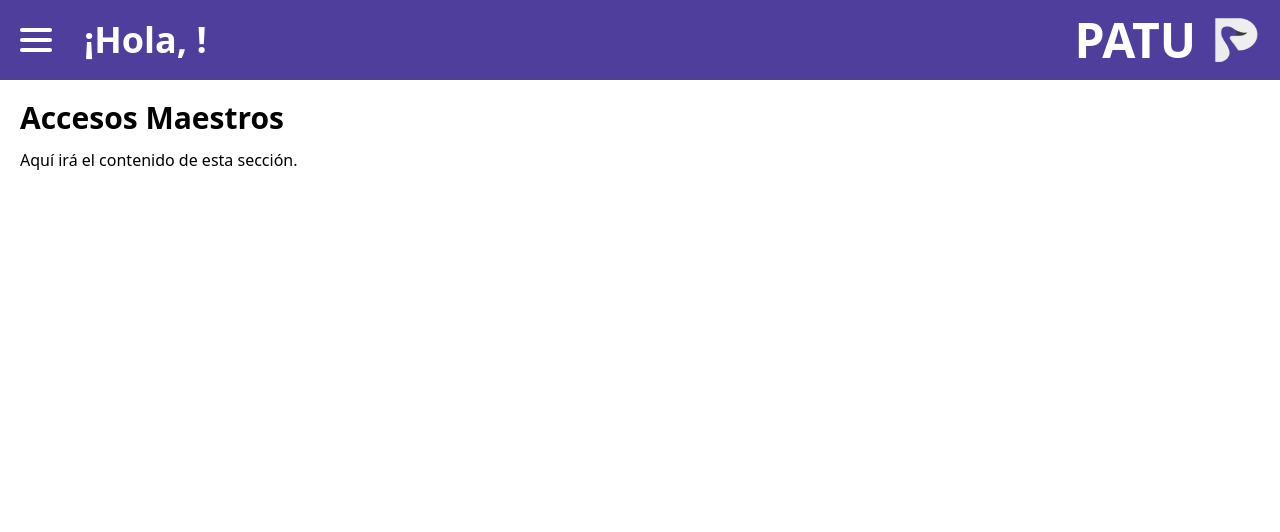
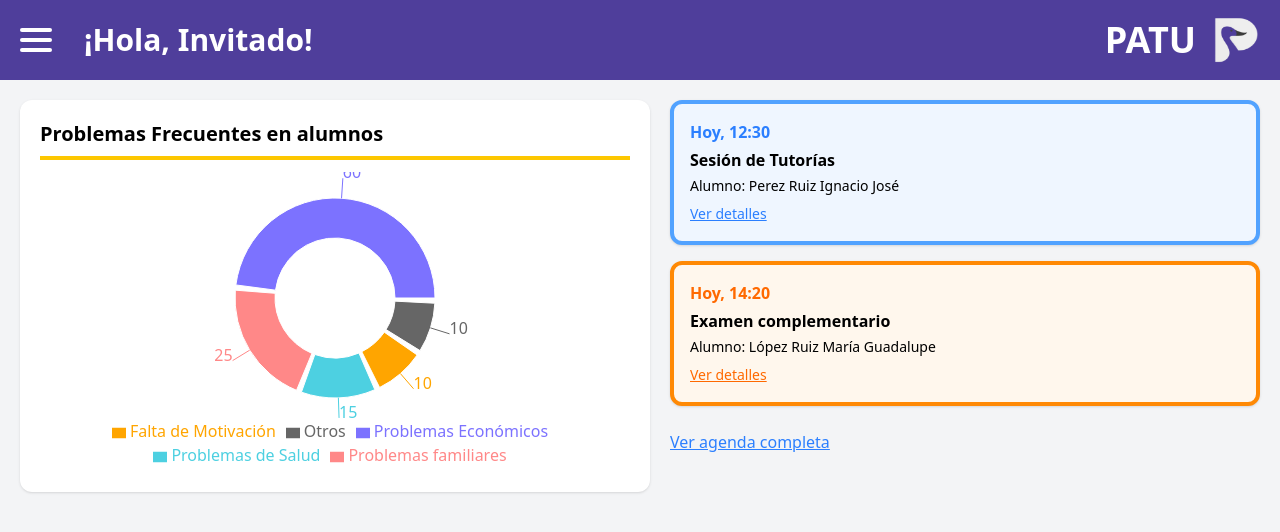
Before and after one commit to Jose-Melendez-Salas/PatuFront, a React (Vite) app: page /AccesosMaestros in a window 1280 px wide. Shown: the top 532 px of the page. Built offline with nearby package versions, Linux system fonts and the light colour scheme.

Commit message:
Actualizacion de mi rama con los ultimos cambios de salma

```diff
--- a/src/App.jsx
+++ b/src/App.jsx
@@ -3,31 +3,35 @@ import { BrowserRouter as Router, Route, Routes } from 'react-router-dom'
 import Login from './Login'
 import Registro from './Registro'
 import AccesosMaestros from './accesosMaestros'
-import Pruebas from './Pruebas'
+import Pruebas_temp from './Pruebas_temp'
 import RecuperarContra from './RecuperarContra'
 import EventoCalendario from './EventoCalendario'
 import Calendario from './Calendario'
 import Grupos from './Grupos'
-import ListaAlumnos from './ListaAlumnos' // Importar ListaAlumnos
+import ListaAlumnos from './ListaAlumnos'
 import FichaAlumno from './FichaAlumno'
 
 function App() {
+
   return (
+
     <Router>
       <Routes>
         <Route path="/" element={<Login />} />
         <Route path="/Login" element={<Login />} />
         <Route path="/Registro" element={<Registro />} />
         <Route path="/AccesosMaestros" element={<AccesosMaestros />} />
-        <Route path="/Pruebas" element={<Pruebas />} />
+        <Route path="/Pruebas_temp" element={<Pruebas_temp />} />
         <Route path="/RecuperarContra" element={<RecuperarContra />} />
         <Route path="/EventoCalendario" element={<EventoCalendario />} />
         <Route path="/Calendario" element={<Calendario />} />
         <Route path="/Grupos" element={<Grupos />} />
-        <Route path="/alumnos/:matricula/ficha" element={<FichaAlumno />} />
-        <Route path="/ListaAlumnos/:codigoGrupo" element={<ListaAlumnos />} />
+        <Route path="/FichaAlumno" element={<FichaAlumno />} />
+        <Route path="/ListaAlumnos" element={<ListaAlumnos />} />
+
 
       </Routes>
+
     </Router>
   )
 }
--- a/src/Pruebas.jsx
+++ b/src/Pruebas_temp.jsx
@@ -1,7 +1,7 @@
 import React, { useState } from 'react'
 import logoImg from './assets/logo.png'
 
-const Pruebas = () => {
+const Pruebas_temp = () => {
     // Estados
     const [bitacoras, setBitacoras] = useState([])
     const [reportes, setReportes] = useState([])
@@ -171,4 +171,4 @@ const Pruebas = () => {
     )
 }
 
-export default Pruebas
+export default Pruebas_temp
--- a/src/accesosMaestros.jsx
+++ b/src/accesosMaestros.jsx
@@ -1,94 +1,151 @@
-import React, { useState } from 'react'
-import logoImg from './assets/logo.png'
-import iconCasita from './assets/casita.png'
-import iconAlumnos from './assets/alumnos.png'
-import iconAgenda from './assets/agenda.png'
-import iconConfig from './assets/config.png'
-import iconCerrarsesion from './assets/cerrarsesion.png'
+import React, { useState, useEffect } from 'react';
+import logoImg from './assets/logo.png';
+import iconCasita from './assets/casita.png';
+import iconAlumnos from './assets/alumnos.png';
+import iconAgenda from './assets/agenda.png';
+import iconConfig from './assets/config.png';
+import iconCerrarsesion from './assets/cerrarsesion.png';
+import { PieChart, Pie, Cell, Legend, ResponsiveContainer } from 'recharts';
 
-const AccesosMaestros = ({ nombreUsuario }) => {
-    const [menuAbierto, setMenuAbierto] = useState(false)
+const dataProblemas = [
+    { name: 'Problemas Económicos', value: 60 },
+    { name: 'Problemas familiares', value: 25 },
+    { name: 'Problemas de Salud', value: 15 },
+    { name: 'Falta de Motivación', value: 10 },
+    { name: 'Otros', value: 10 },
+];
 
-    const toggleMenu = () => setMenuAbierto(!menuAbierto)
+const COLORS = ['#7C72FF', '#FF8888', '#4DD0E1', '#FFA500', '#666666'];
+
+const eventos = [
+    { hora: 'Hoy, 12:30', titulo: 'Sesión de Tutorías', alumno: 'Perez Ruiz Ignacio José', color: 'blue' },
+    { hora: 'Hoy, 14:20', titulo: 'Examen complementario', alumno: 'López Ruiz María Guadalupe', color: 'orange' },
+];
+
+const EventoCard = ({ evento }) => (
+    <div className={`p-4 rounded-xl border-4 shadow hover:shadow-xl hover:scale-[1.02] transition-all duration-200
+        ${evento.color === 'blue' ? 'border-blue-400 bg-blue-50' : 'border-orange-400 bg-orange-50'}`}>
+        <p className={`font-bold ${evento.color === 'blue' ? 'text-blue-500' : 'text-orange-500'}`}>
+            {evento.hora}
+        </p>
+        <p className="font-semibold mt-1">{evento.titulo}</p>
+        <p className="text-sm mt-1">Alumno: {evento.alumno}</p>
+        <a href="#" className={`text-sm ${evento.color === 'blue' ? 'text-blue-500' : 'text-orange-500'} underline mt-2 inline-block`}>
+            Ver detalles
+        </a>
+    </div>
+);
+
+const AccesosMaestros = () => {
+    const [menuAbierto, setMenuAbierto] = useState(false);
+    const [usuario, setUsuario] = useState(null);
+
+    useEffect(() => {
+        // Leer usuario de localStorage al cargar la página
+        const user = localStorage.getItem('usuario');
+        if (user) setUsuario(JSON.parse(user));
+    }, []);
+
+    const toggleMenu = () => setMenuAbierto(!menuAbierto);
+
+    const cerrarSesion = () => {
+        localStorage.removeItem('usuario'); // limpiar sesión
+        window.location.href = '/login';
+    };
 
     return (
-        <>
+        <div className="min-h-screen bg-gray-100">
             {/* Navbar */}
             <header className="relative bg-[#4F3E9B] text-white flex items-center justify-between px-5 h-20">
-                {/* Izquierda: hamburguesa + mensaje */}
                 <div className="flex items-center gap-8">
                     {/* Hamburguesa */}
                     <div
                         className="flex flex-col justify-between w-8 h-6 cursor-pointer"
                         onClick={toggleMenu}
                     >
-                        <span
-                            className={`block h-1 w-full bg-white rounded transition-transform duration-300 ${menuAbierto ? 'translate-y-2 rotate-45' : ''}`}
-                        />
-                        <span
-                            className={`block h-1 w-full bg-white rounded transition-opacity duration-300 ${menuAbierto ? 'opacity-0' : 'opacity-100'}`}
-                        />
-                        <span
-                            className={`block h-1 w-full bg-white rounded transition-transform duration-300 ${menuAbierto ? '-translate-y-2 -rotate-45' : ''}`}
-                        />
+                        <span className={`block h-1 w-full bg-white rounded transition-transform duration-300 ${menuAbierto ? 'translate-y-2 rotate-45' : ''}`} />
+                        <span className={`block h-1 w-full bg-white rounded transition-opacity duration-300 ${menuAbierto ? 'opacity-0' : 'opacity-100'}`} />
+                        <span className={`block h-1 w-full bg-white rounded transition-transform duration-300 ${menuAbierto ? '-translate-y-2 -rotate-45' : ''}`} />
                     </div>
-                    {/* Mensaje usuario */}
-                    <div className="text-4xl font-bold">¡Hola, {nombreUsuario}!</div>
+                    {/* Saludo */}
+                    <div className="text-3xl font-bold">
+                        ¡Hola, {usuario ? usuario.nombre : 'Invitado'}!
+
+                    </div>
                 </div>
+
                 {/* Logo */}
-                <div className="flex items-center gap-4 text-5xl font-bold">
+                <div className="flex items-center gap-4 text-4xl font-bold">
                     PATU
                     <img src={logoImg} alt="Logo" className="w-12 h-12" />
                 </div>
+
                 {/* Menú desplegable */}
-                <nav
-                    className={`absolute top-20 left-0 w-72 h-[calc(100vh-80px)] bg-[#F7F4FF] p-5 flex-col gap-3 overflow-y-auto shadow-lg z-50 ${menuAbierto ? 'flex' : 'hidden'}`}
-                >
-                    <a
-                        href="#"
-                        className="flex items-center gap-2 text-black text-xl font-bold p-3 hover:bg-purple-100"
-                    >
+                <nav className={`absolute top-20 left-0 w-72 h-[calc(100vh-80px)] bg-[#F7F4FF] p-5 flex-col gap-3 overflow-y-auto shadow-lg z-50 ${menuAbierto ? 'flex' : 'hidden'}`}>
+                    <a href="/AccesosMaestros" className="flex items-center gap-2 text-black text-xl font-bold p-3 hover:bg-purple-100">
                         <img src={iconCasita} alt="Casita" className="w-9 h-9" />
                         Inicio
                     </a>
-                    <a
-                        href="#"
-                        className="flex items-center gap-2 text-black text-xl font-bold p-3 hover:bg-purple-100"
-                    >
+                    <a href="/ListaAlumnos" className="flex items-center gap-2 text-black text-xl font-bold p-3 hover:bg-purple-100">
                         <img src={iconAlumnos} alt="Alumnos" className="w-9 h-9" />
                         Alumnos
                     </a>
-                    <a
-                        href="#"
-                        className="flex items-center gap-2 text-black text-xl font-bold p-3 hover:bg-purple-100"
-                    >
+                    <a href="/Calendario" className="flex items-center gap-2 text-black text-xl font-bold p-3 hover:bg-purple-100">
                         <img src={iconAgenda} alt="Agenda" className="w-9 h-9" />
                         Agenda
                     </a>
-                    <a
-                        href="#"
-                        className="flex items-center gap-2 text-black text-xl font-bold p-3 hover:bg-purple-100"
-                    >
+                    <a href="/configuracion" className="flex items-center gap-2 text-black text-xl font-bold p-3 hover:bg-purple-100">
                         <img src={iconConfig} alt="Configuración" className="w-9 h-9" />
                         Configuración
                     </a>
-                    <a
-                        href="#"
-                        className="flex items-center gap-2 mt-auto text-black text-xl font-bold p-3 hover:bg-purple-100"
-                    >
+                    <button onClick={cerrarSesion} className="flex items-center gap-2 mt-auto text-black text-xl font-bold p-3 hover:bg-purple-100 w-full text-left">
                         <img src={iconCerrarsesion} alt="Cerrar sesión" className="w-9 h-9 rotate-180" />
                         Cerrar sesión
-                    </a>
+                    </button>
                 </nav>
             </header>
+
             {/* Contenido principal */}
-            <main className="p-5">
-                <h1 className="text-3xl font-bold mb-3">Accesos Maestros</h1>
-                <p>Aquí irá el contenido de esta sección.</p>
+            <main className="p-5 flex flex-col lg:flex-row gap-5">
+                {/* Izquierda: gráfico */}
+                <div className="bg-white rounded-xl shadow p-5 flex-1">
+                    <h2 className="font-bold text-xl mb-3 border-b-4 border-yellow-400 pb-2">
+                        Problemas Frecuentes en alumnos
+                    </h2>
+                    <ResponsiveContainer width="100%" height={300}>
+                        <PieChart>
+                            <Pie
+                                data={dataProblemas}
+                                dataKey="value"
+                                nameKey="name"
+                                cx="50%"
+                                cy="50%"
+                                innerRadius={60}
+                                outerRadius={100}
+                                paddingAngle={3}
+                                label
+                            >
+                                {dataProblemas.map((entry, index) => (
+                                    <Cell key={`cell-${index}`} fill={COLORS[index % COLORS.length]} />
+                                ))}
+                            </Pie>
+                            <Legend />
+                        </PieChart>
+                    </ResponsiveContainer>
+                </div>
 
+                {/* Derecha: próximos eventos */}
+                <div className="flex-1 flex flex-col gap-4">
+                    {eventos.map((evento, idx) => (
+                        <EventoCard key={idx} evento={evento} />
+                    ))}
+                    <a href="#" className="text-blue-500 underline mt-2">
+                        Ver agenda completa
+                    </a>
+                </div>
             </main>
-        </>
-    )
-}
+        </div>
+    );
+};
 
-export default AccesosMaestros
+export default AccesosMaestros;
```
Also changed, not shown: src/Calendario.jsx (+6 -6 lines), src/EventoCalendario.jsx (+5 -5 lines), src/Login.jsx (+30 -10 lines), src/Registro.jsx (+25 -13 lines).
